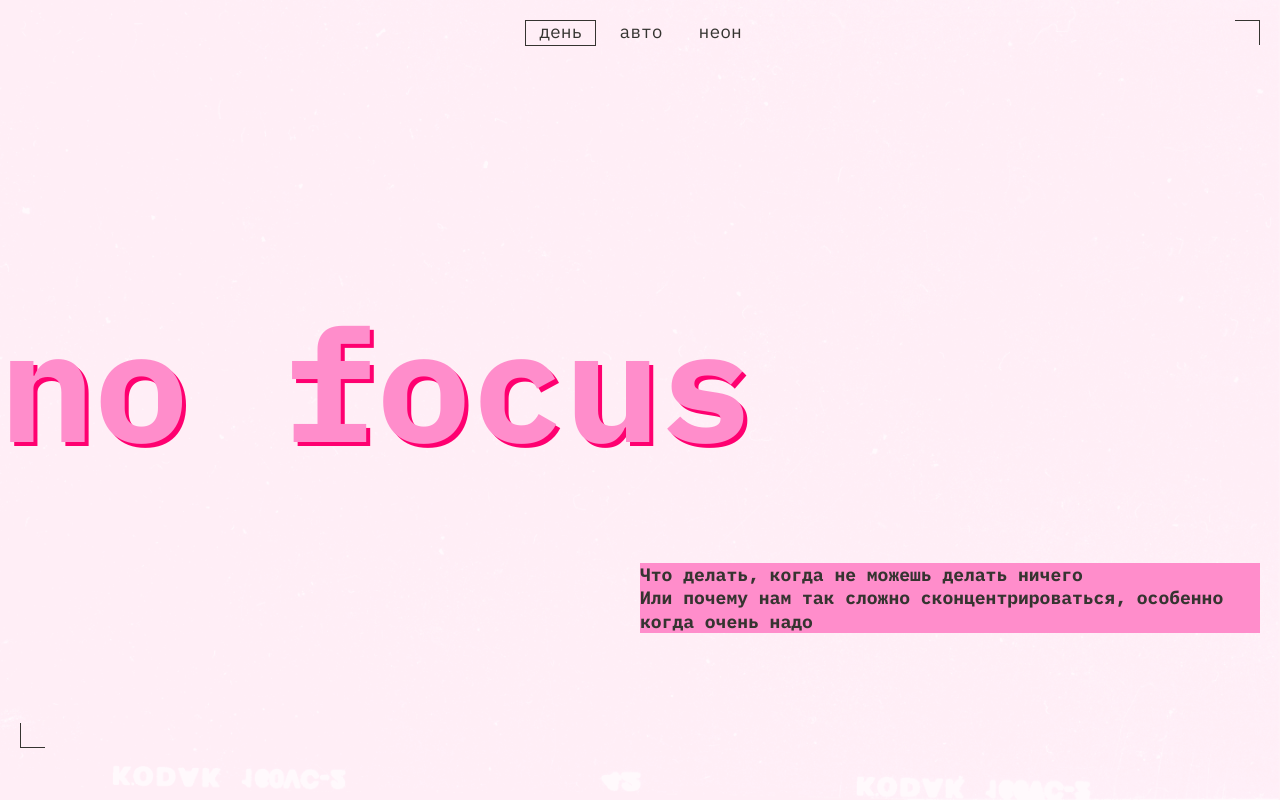
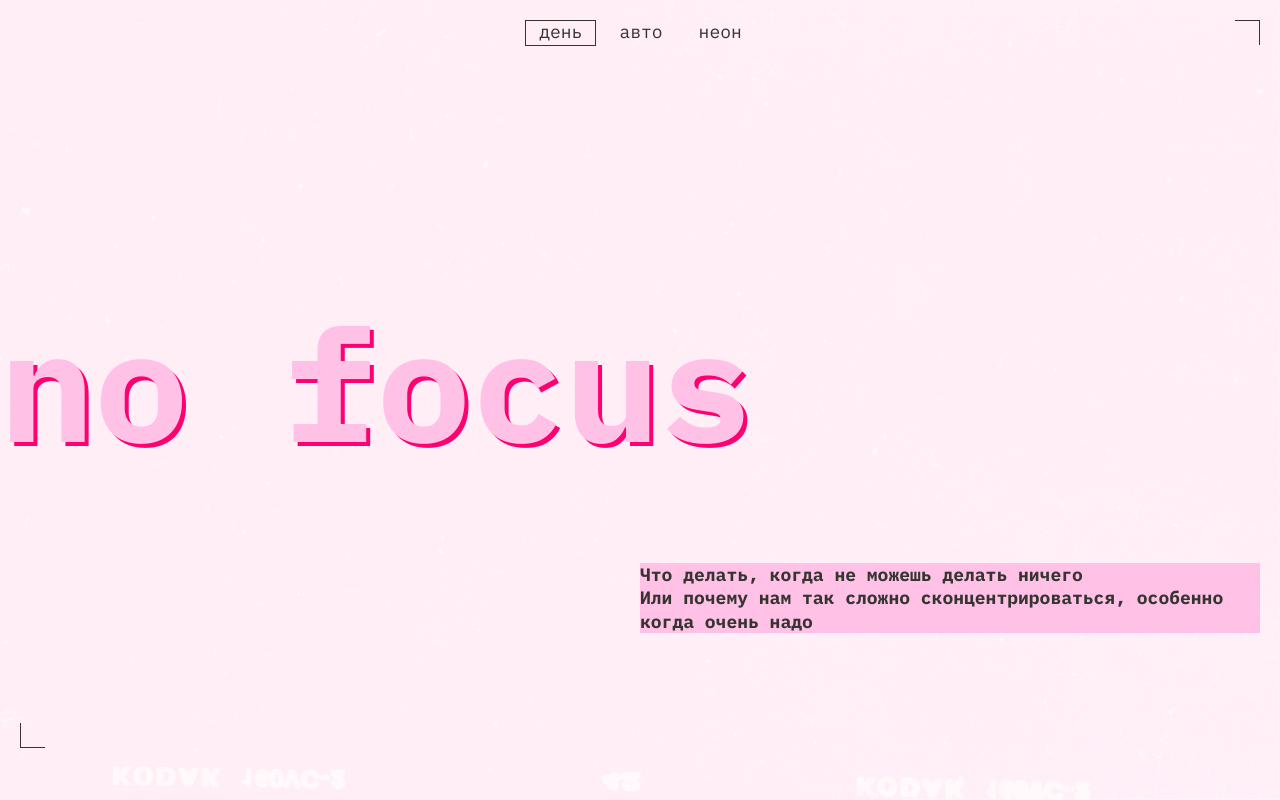
Before and after one commit to MariaK1007/slozhno-sosredotochitsya, a plain HTML site: page index.html in a window 1280 px wide. Both pictures are taken after a click on the button "день". Shown: the top 800 px of the page. Drawn offline with Linux system fonts and the light colour scheme.

Commit message:
Change veriables

```diff
--- a/styles/dark.css
+++ b/styles/dark.css
@@ -20,8 +20,6 @@
   --effect-shadow: var(--color-shadow);
   --main-title: var(--main-color-title);
   --main-color-shadow-title: var(--color-shadow);
-  --footer-color-title: var(--main-color-title);
-  --footer-color-shadow-title: var(--color-shadow);
   --main-title-theme: var(--main-color-title);
   --main-title-shadow-theme: var(--color-shadow);
   --hover-shadow: var(--color-hover-dark-theme);
@@ -31,3 +29,9 @@
     чем стили в медиазапросе предпочтений пользователя
   */
 }
+
+@media (prefers-color-scheme: dark) {
+  .decoration__text {
+    display: flex;
+  }
+}
--- a/styles/light.css
+++ b/styles/light.css
@@ -5,11 +5,11 @@
 */
 .page.theme_light {
   --font-family: "IBM Plex Mono", monospace;
-  --color-footer: #ffc2e6;
+  --color-shadow-theme: #ff8dcb;
   --color-bg: #fff1f7;
   --color-shadow: #ff0070;
   --color-text: #353430;
-  --main-color-title: #ff8dcb;
+  --main-color-title: #ffc2e6;
   --color-hover-light-theme:rgba(50, 49, 45, 0.4);
   --corners-color: var(--color-text);
   --quote-text: var(--color-text);
@@ -20,10 +20,8 @@
   --effect-shadow: var(--main-color-title);
   --main-title: var(--main-color-title);
   --main-color-shadow-title: var(--color-shadow);
-  --footer-color-title: var(--main-color-title);
-  --footer-color-shadow-title: var(--color-shadow);
-  --main-title-theme: var(--color-footer);
-  --main-title-shadow-theme: var(--main-color-title);
+  --main-title-theme: var(--main-color-title);
+  --main-title-shadow-theme: var(--color-shadow-theme);
   --hover-shadow: var(--color-hover-light-theme);
   --background-image: url(../images/cover-image-light.png);
 
@@ -51,9 +49,7 @@
     --effect-shadow: var(--main-color-title);
     --main-title: var(--main-color-title);
     --main-color-shadow-title: var(--color-shadow);
-    --footer-color-title: var(--main-color-title);
-    --footer-color-shadow-title: var(--color-shadow);
-    --main-title-theme: var(--color-footer);
+      --main-title-theme: var(--color-footer);
     --main-title-shadow-theme: var(--main-color-title);
     --hover-shadow: var(--color-hover-light-theme);
     --background-image: url(../images/cover-image-light.png);
--- a/styles/variables.css
+++ b/styles/variables.css
@@ -8,7 +8,6 @@
   --color-shadow: #ff0070;
   --color-text: #f1b2ce;
   --main-color-title: #db00ff;
-  /* --color-hover-light-theme:rgba(50, 49, 45, 0.4); */
   --color-hover-dark-theme: rgba(255, 0, 112, 0.4);
   --button-text: var(--color-shadow);
   --corners-color: var(--color-shadow);
@@ -19,8 +18,6 @@
   --effect-shadow: var(--color-shadow);
   --main-title: var(--main-color-title);
   --main-color-shadow-title: var(--color-shadow);
-  --footer-color-title: var(--main-color-title);
-  --footer-color-shadow-title: var(--color-shadow);
   --main-title-theme: var(--main-color-title);
   --main-title-shadow-theme: var(--color-shadow);
   --hover-shadow: var(--color-hover-dark-theme);
```
